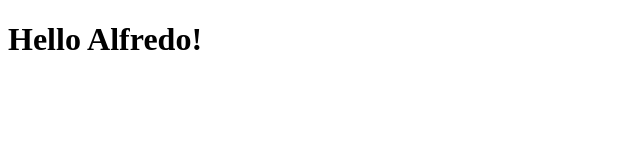
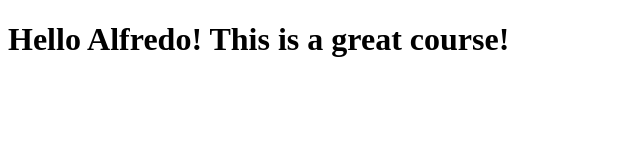
Before and after one commit to fredman1961/coursera-test, a plain HTML site: page site/index.html in a window 1280 px wide. Shown: the whole page, without its empty margins (0-640 px from the left). Drawn offline with Linux system fonts and the light colour scheme.

Commit message:
Small addition to our page content.

```diff
--- a/site/index.html
+++ b/site/index.html
@@ -4,6 +4,6 @@
 	<title>Hello Alfredo</title>
 </head>
 <body>
-<h1>Hello Alfredo!</h1>
+<h1>Hello Alfredo! This is a great course!</h1>
 </body>
 </html>
```
